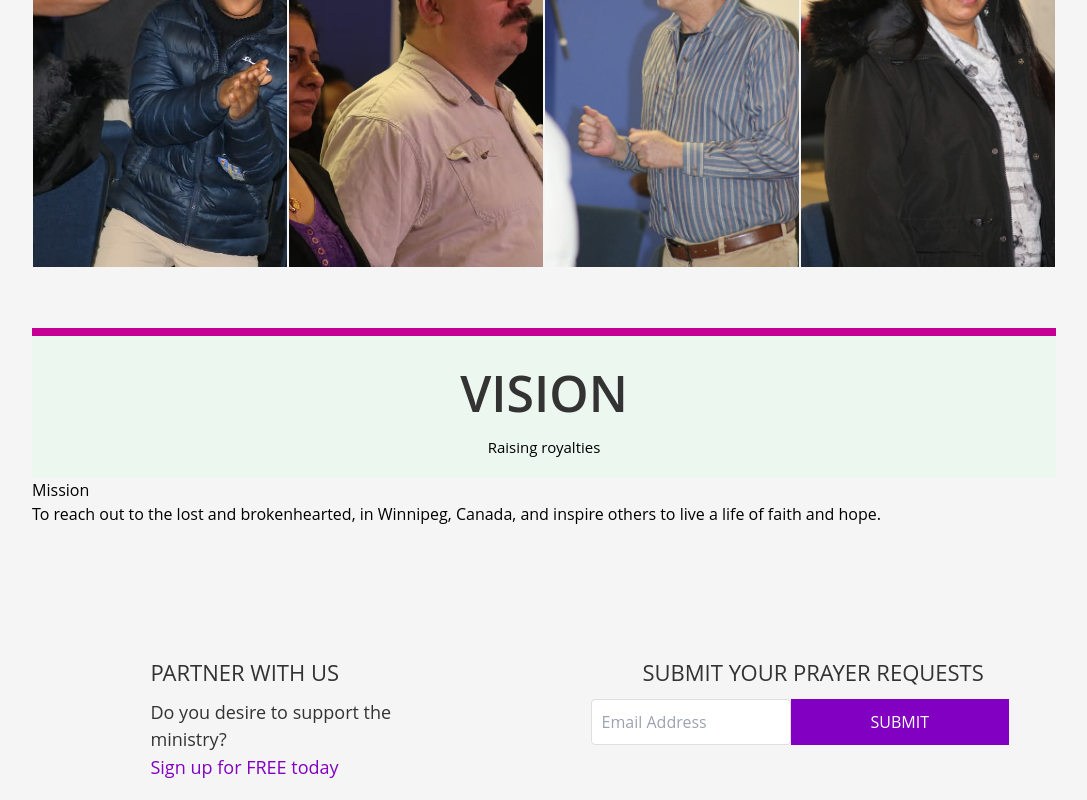
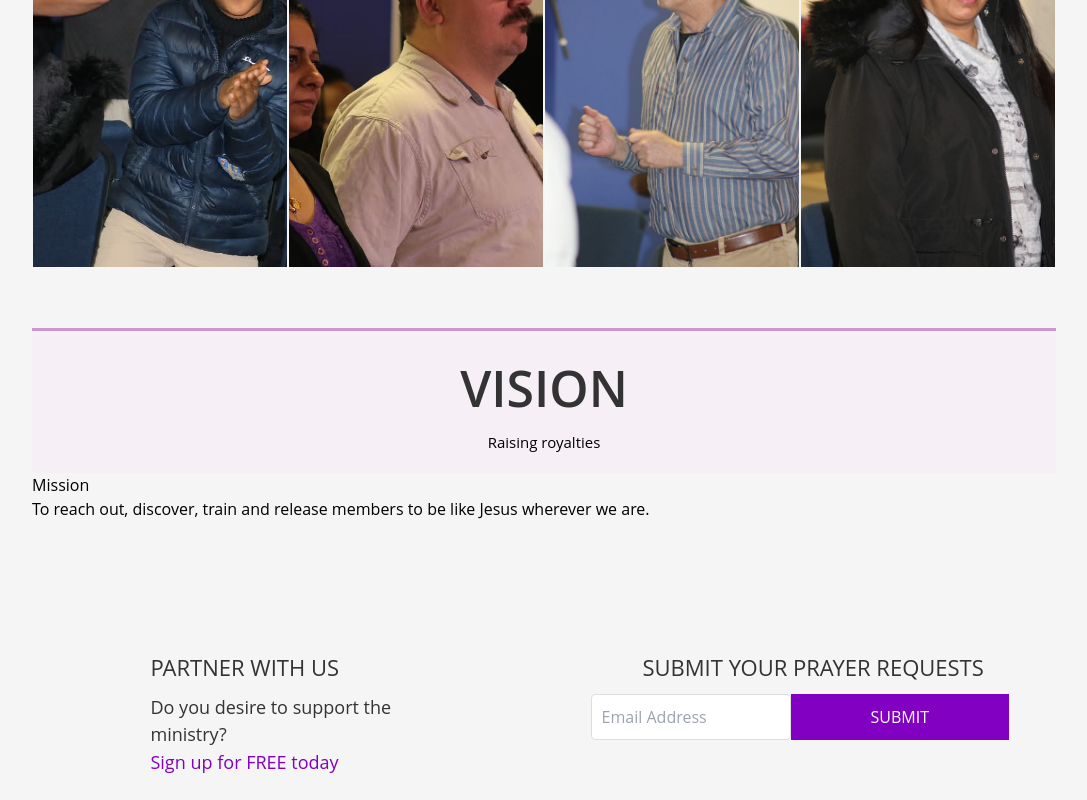
Before and after one commit to Leche90/ChurchApp, a React (Vite) app: page / in a window 1280 px wide. Shown: the part 3021-3821 px from the top of the page, without its empty margins (96-1183 px from the left). Built offline with nearby package versions, Linux system fonts and the light colour scheme.

Commit message:
updated mission

```diff
--- a/src/components/Mission/Mission.tsx
+++ b/src/components/Mission/Mission.tsx
@@ -6,7 +6,7 @@ const Mission: React.FC = () => {
     <div className='mission-container'>
         <h3>Mission</h3>
         <p>
-            To reach out to the lost and brokenhearted, in Winnipeg, Canada, and inspire others to live a life of faith and hope.
+            To reach out, discover, train and release members to be like Jesus wherever we are.
         </p>
     </div>
   )
--- a/src/components/Vision/Vision.css
+++ b/src/components/Vision/Vision.css
@@ -2,8 +2,8 @@
     text-align: center;
     margin-top: 60px;
     padding: 20px;
-    background-color: #c4ffd62e; /* Light background colour*/
-    border-top: 8px solid #c60094; /* Top border (bolder) */
+    background-color: #fac4ff1e; /* Light background colour*/
+    border-top: 3px solid rgba(128, 0, 128, 0.374); /* Top border (bolder) */
     box-sizing: border-box;
 }
 
```
